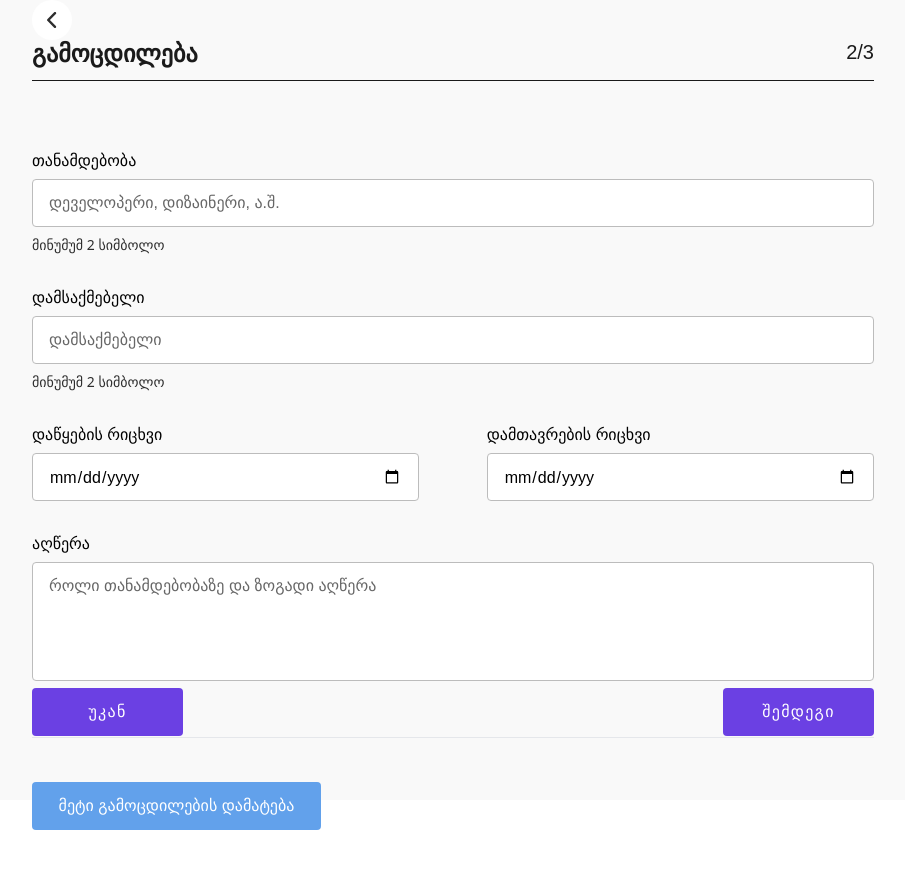
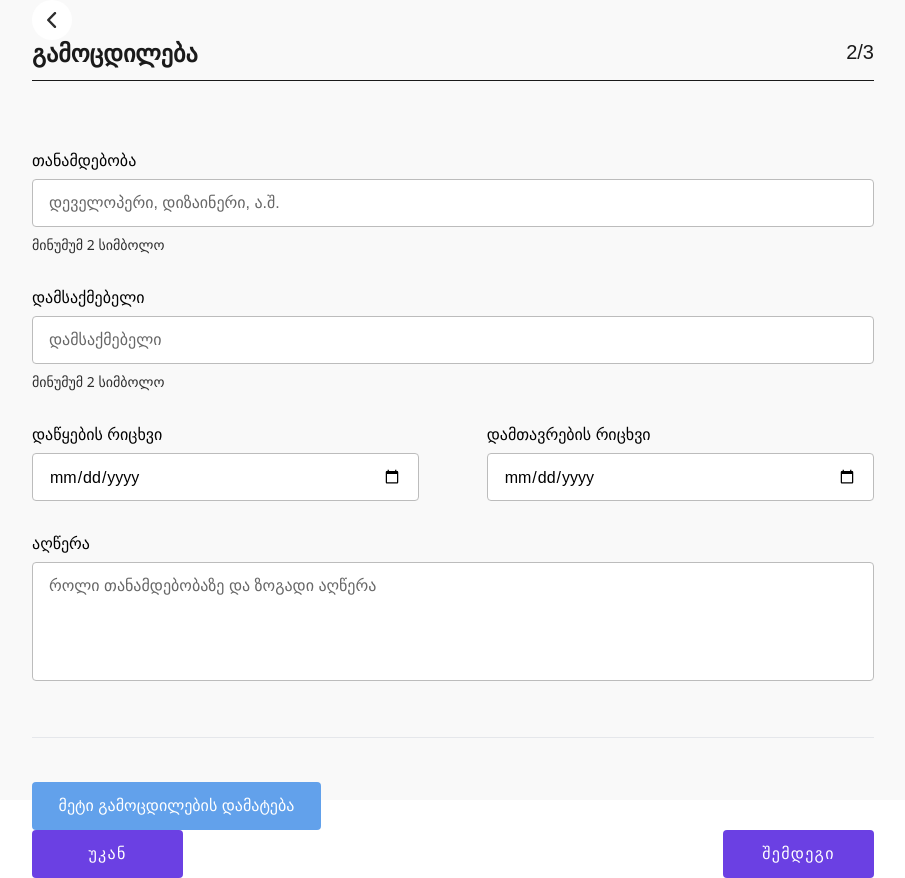
Before and after one commit to NikaAtanelishvili/bootcamp-assignment, a React (Create React App) app: page /experiences in a window 1280 px wide. Shown: the whole page, without its empty margins (96-1001 px from the left). Before the commit the page ends 830 px from the top, so only its background shows below. Built offline with nearby package versions, Linux system fonts and the light colour scheme; a web font is replaced by a local one.

Commit message:
feat: increase forms volume

```diff
--- a/src/components/layouts/FormLayout.tsx
+++ b/src/components/layouts/FormLayout.tsx
@@ -5,6 +5,8 @@ import { Link, useNavigate } from 'react-router-dom'
 interface FormLayoutProps {
   formTitle: string
   page: number
+  form: string
+  formCount: number
   back: string | null
   to: string
   children: React.ReactNode
@@ -13,9 +15,15 @@ interface FormLayoutProps {
 const FormLayout: React.FC<FormLayoutProps> = props => {
   const navigate = useNavigate()
 
+  console.log(props.formCount)
+
   return (
-    <div className=" h-screen max-w-[1098px] px-32 bg-[#F9F9F9]">
-      <div className="relative h-full">
+    <div
+      className={` h-screen ${
+        props.formCount > 1 && 'h-full'
+      } max-w-[1098px] px-32 bg-[#F9F9F9]`}
+    >
+      <div className="relative flex flex-col h-full ">
         <header className=" mb-[69px]">
           <Link
             className=" h-10 w-10 flex justify-center items-center rounded-[50%] bg-[#FFFFFF]"
@@ -34,7 +42,7 @@ const FormLayout: React.FC<FormLayoutProps> = props => {
         </header>
         <div>{props.children}</div>
         <div
-          className={`absolute w-full bottom-16 flex flex-row ${
+          className={` items-end mb-16 flex-grow w-full flex flex-row ${
             props.back ? 'justify-between' : 'justify-end'
           } `}
         >
@@ -47,7 +55,11 @@ const FormLayout: React.FC<FormLayoutProps> = props => {
             </button>
           )}
           <button
-            onClick={() => navigate(props.to)}
+            type="submit"
+            // onClick={() => {
+            //   navigate(props.to)}
+            // }
+            form={props.form}
             className=" font-Helvetica bg-[#6B40E3] rounded w-[151px] h-12 font-medium text-[#FFFFFF] text-base leading-5 tracking-[0.08em]"
           >
             შემდეგი
--- a/src/pages/education/Education.tsx
+++ b/src/pages/education/Education.tsx
@@ -1,16 +1,23 @@
 import { EducationForm } from './components'
 import { FormLayout } from 'components'
+import { useState } from 'react'
 
 const Education = () => {
+  const [formCount, setFormCount] = useState<number>(1)
+
+  const formCountHandler = (formCount: number) => {
+    return setFormCount(formCount)
+  }
   return (
     <FormLayout
       formTitle={'განათლება'}
       page={3}
+      formCount={formCount}
       form={'education'}
       back={'/experiences'}
       to={'/resume'}
     >
-      <EducationForm />
+      <EducationForm formCountHandler={formCountHandler} />
     </FormLayout>
   )
 }
--- a/src/pages/education/components/EducationForm.tsx
+++ b/src/pages/education/components/EducationForm.tsx
@@ -1,4 +1,5 @@
 import { Input, Textarea } from 'components'
+import { useState } from 'react'
 import { useForm } from 'react-hook-form'
 import { useNavigate } from 'react-router-dom'
 
@@ -9,12 +10,19 @@ interface EducationFormType {
   description: string
 }
 
-const EducationForm = () => {
+const EducationForm: React.FC<{ formCountHandler: any }> = props => {
   const {
     register,
     handleSubmit,
     formState: { errors, isSubmitted },
   } = useForm<EducationFormType>({ mode: 'all' })
+
+  const [formCount, setFormCount] = useState<number>(1)
+
+  const addFormHandler = () => {
+    setFormCount(prevState => prevState + 1)
+    return props.formCountHandler(formCount)
+  }
 
   const navigate = useNavigate()
 
@@ -25,7 +33,9 @@ const EducationForm = () => {
         return navigate('/resume')
       })}
     >
-      {/* School */}
+      {Array.from(Array(formCount)).map(() => {
+        return (
+          <>
             <div className=" mb-8">
               <div className=" mb-2">
                 <Input
@@ -52,7 +62,6 @@ const EducationForm = () => {
                 მინუმუმ 2 სიმბოლო
               </p>
             </div>
-
             <div className=" mb-8">
               {/* Degrees */}
               <div>{/* WIP */}</div>
@@ -76,8 +85,6 @@ const EducationForm = () => {
                 />
               </div>
             </div>
-
-      {/* Description */}
             <div className=" mb-11">
               <Textarea
                 rows={6}
@@ -91,12 +98,13 @@ const EducationForm = () => {
                   },
                 })}
               />
+              <hr className=" mb-11" />
             </div>
-
-      <hr className=" mb-11" />
-
-      {/* WIP */}
+          </>
+        )
+      })}
       <button
+        onClick={addFormHandler}
         className=" font-Helvetica flex justify-center items-center bg-[#62A1EB] h-12 w-[289px] rounded font-medium text-[#FFFFFF] text-base leading-5"
         type="button"
       >
--- a/src/pages/experiences/Experiences.tsx
+++ b/src/pages/experiences/Experiences.tsx
@@ -1,16 +1,24 @@
 import { FormLayout } from 'components'
+import { useState } from 'react'
 import { ExperiencesForm } from './components'
 
 const Experiences = () => {
+  const [formCount, setFormCount] = useState<number>(1)
+
+  const formCountHandler = (formCount: number) => {
+    return setFormCount(formCount)
+  }
+
   return (
     <FormLayout
       formTitle={'გამოცდილება'}
       page={2}
+      formCount={formCount}
       form={'experiences'}
       back={'/personalinfo'}
       to={'/education'}
     >
-      <ExperiencesForm />
+      <ExperiencesForm formCountHandler={formCountHandler} />
     </FormLayout>
   )
 }
--- a/src/pages/experiences/components/ExperiencesForm.tsx
+++ b/src/pages/experiences/components/ExperiencesForm.tsx
@@ -1,4 +1,5 @@
 import { Input, Textarea } from 'components'
+import { useState } from 'react'
 import { useForm } from 'react-hook-form'
 import { useNavigate } from 'react-router-dom'
 
@@ -10,13 +11,20 @@ interface ExperiencesFormType {
   description: string
 }
 
-const ExperiencesForm = () => {
+const ExperiencesForm: React.FC<{ formCountHandler: any }> = props => {
   const {
     register,
     handleSubmit,
     formState: { errors, isSubmitted },
   } = useForm<ExperiencesFormType>({ mode: 'all' })
-  console.log(errors)
+
+  const [formCount, setFormCount] = useState<number>(1)
+
+  const addFormHandler = () => {
+    setFormCount(prevState => prevState + 1)
+    return props.formCountHandler(formCount)
+  }
+
   const navigate = useNavigate()
 
   return (
@@ -27,7 +35,9 @@ const ExperiencesForm = () => {
         return navigate('/education')
       })}
     >
-      {/* Job Position */}
+      {Array.from(Array(formCount)).map(() => {
+        return (
+          <>
             <div className=" mb-8">
               <div className=" mb-2">
                 <Input
@@ -54,8 +64,6 @@ const ExperiencesForm = () => {
                 მინუმუმ 2 სიმბოლო
               </p>
             </div>
-
-      {/* Employer */}
             <div className=" mb-8">
               <div className=" mb-2">
                 <Input
@@ -82,10 +90,7 @@ const ExperiencesForm = () => {
                 მინუმუმ 2 სიმბოლო
               </p>
             </div>
-
-      {/* Intervals */}
             <div className="flex flex-row w-full justify-between mb-8">
-        {/* Start date */}
               <div className=" w-[46%]">
                 <Input
                   isSubmitted={isSubmitted}
@@ -103,7 +108,6 @@ const ExperiencesForm = () => {
                   })}
                 />
               </div>
-        {/* End date */}
               <div className=" w-[46%]">
                 <Input
                   isSubmitted={isSubmitted}
@@ -122,8 +126,6 @@ const ExperiencesForm = () => {
                 />
               </div>
             </div>
-
-      {/* Description */}
             <div className=" mb-14">
               <Textarea
                 rows={5}
@@ -140,9 +142,11 @@ const ExperiencesForm = () => {
             </div>
 
             <hr className=" mb-11" />
-
-      {/* WIP */}
+          </>
+        )
+      })}
       <button
+        onClick={addFormHandler}
         className=" font-Helvetica flex justify-center items-center bg-[#62A1EB] h-12 w-[289px] rounded font-medium text-[#FFFFFF] text-base leading-5"
         type="button"
       >
```
Lines whose indentation alone changed are shown as unchanged.
